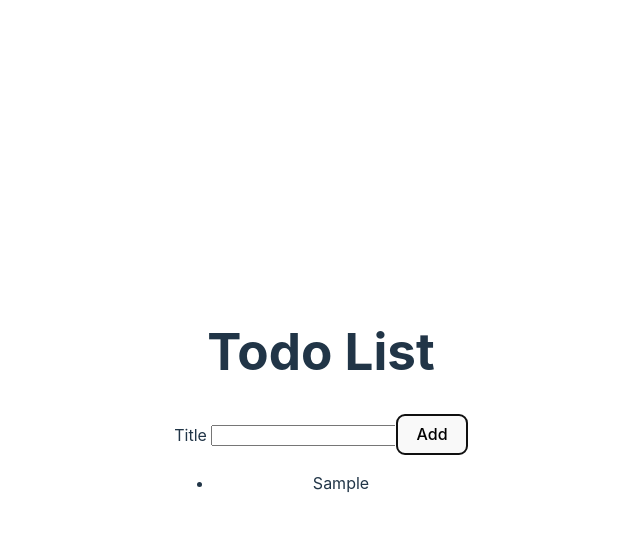
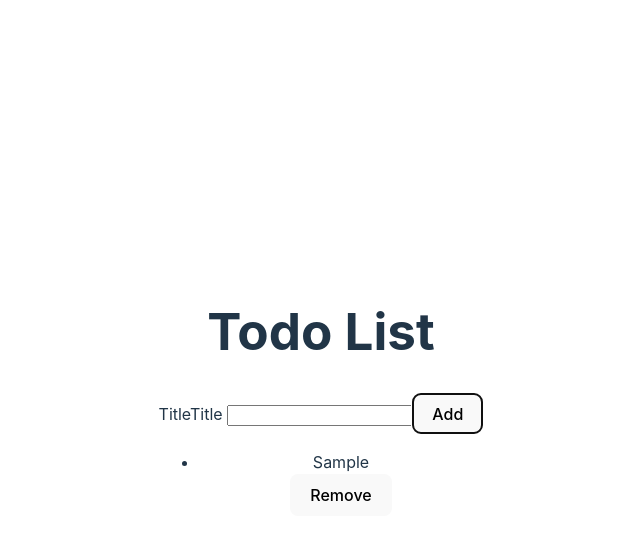
Before and after one commit to anelka777/react-todo, a React (Vite) app: page / in a window 1280 px wide. Both pictures are taken after typing "Sample" into the empty fields and a click on the button "Add". Shown: the top 540 px of the page, without its empty margins (319-959 px from the left). Built offline with nearby package versions, Linux system fonts and the light colour scheme.

Commit message:
Add remove functionality for todos

```diff
--- a/src/AddTodoForm.jsx
+++ b/src/AddTodoForm.jsx
@@ -1,4 +1,5 @@
 import { useState } from 'react';
+import InputWithLabel from './InputWithLabel';
 
 function AddTodoForm({ onAddTodo }) {
     const [todoTitle, setTodoTitle] = useState('');
@@ -23,14 +24,9 @@
     return (
         <div>
             <form onSubmit={handleAddTodo}>
-                <label htmlFor="todoTitle">Title </label>
-                <input
-                    id="todoTitle"
-                    type="text"
-                    name="title"
-                    value={todoTitle}
-                    onChange={handleTitleChange}
-                />
+                <InputWithLabel value={todoTitle} onChange={handleTitleChange} autoFocus>
+                    Title
+                </InputWithLabel>
                 <button>Add</button>
             </form>
         </div>
--- a/src/App.jsx
+++ b/src/App.jsx
@@ -16,8 +16,8 @@
   }, [key, value]);
 
   return [value, setValue];
+}
 
-}
 
 function App() {
   const [todoList, setTodoList] = useSemiPersistentState('savedTodoList', []);
@@ -25,11 +25,17 @@
   function addTodo(newTodo) {
     setTodoList((prevTodoList) => [...prevTodoList, newTodo]);
   }
+
+  function removeTodo(id) {
+    const newTodoList = todoList.filter(todo => todo.id !== id);
+    setTodoList(newTodoList);
+  }
+
     return (
       <React.Fragment>
         <h1>Todo List</h1>
         <AddTodoForm onAddTodo={addTodo} />
-        <TodoList todoList={todoList}/>
+        <TodoList todoList={todoList} onRemoveTodo={removeTodo}/>
       </React.Fragment>
     )
 }
--- /dev/null
+++ b/src/InputWithLabel.jsx
@@ -0,0 +1,27 @@
+import { useRef, useEffect } from 'react';
+
+
+function InputWithLabel({ children, value, onChange}) {
+    const inputRef = useRef(null);
+    useEffect(() => {
+        inputRef.current.focus();
+    }, []);
+
+    return (
+        <>
+            <label htmlFor="todoTitle">{children}Title </label>
+                <input
+                    id="todoTitle"
+                    type="text"
+                    name="title"
+                    value={value}
+                    onChange={onChange}
+                    ref={inputRef}
+                />
+        </>
+    )
+}
+
+
+
+export default InputWithLabel;
--- a/src/TodoList.jsx
+++ b/src/TodoList.jsx
@@ -1,17 +1,17 @@
 import TodoListItem from './TodoListItem'
 
-// const todoList = [
-//     { id: 1, title: 'complete assignment' },
-//     { id: 2, title: 'make a dinner' },
-//     { id: 3, title: 'go shopping'},
-// ];
 
-function TodoList( {todoList}) {
+
+function TodoList( {todoList, onRemoveTodo}) {
     return (
         <div>
             <ul>
                 {todoList.map((todo) => (
-                    <TodoListItem key={todo.id} todo={todo}/>
+                    <TodoListItem
+                        key={todo.id}
+                        todo={todo}
+                        onRemoveTodo={onRemoveTodo}
+                        />
                 ))}
             </ul>
         </div>
--- a/src/TodoListItem.jsx
+++ b/src/TodoListItem.jsx
@@ -1,10 +1,13 @@
 
 
-function TodoListItem ({ todo }) {
+function TodoListItem ({ todo, onRemoveTodo }) {
 
     return (
         <div>
             <li>{todo.title}</li>
+            <button type="button" onClick={() => onRemoveTodo(todo.id)}>
+                Remove
+            </button>
         </div>
     )
 }
```
